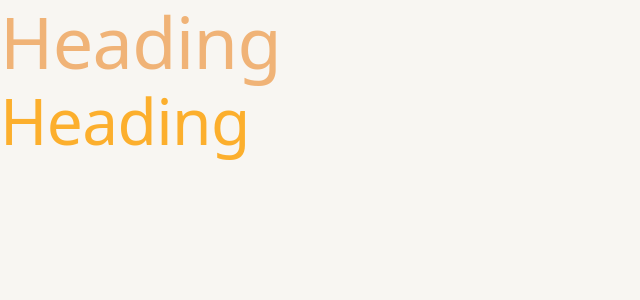
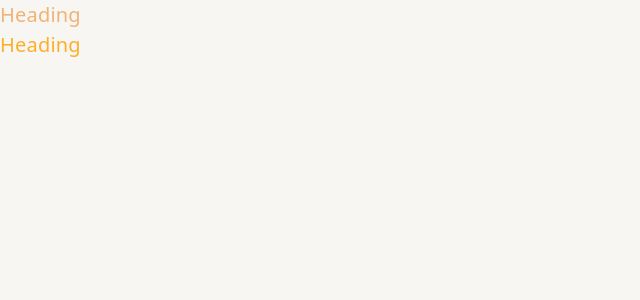
Before and after one commit to Kamesas/stelo-tailwind, a Next.js app: page / in a window 1280 px wide. Shown: the top 300 px of the page, without its empty margins (0-640 px from the left). Built offline with nearby package versions, Linux system fonts and the light colour scheme.

Commit message:
improve: typography theme

```diff
--- a/src/app/globals.css
+++ b/src/app/globals.css
@@ -8,5 +8,5 @@ body {
   color: var(--color-plum);
   font-family: var(--font-pastiche);
 
-  @apply text-body-1;
+   @apply type-body-1;
 }
--- a/src/app/theme/typography-tokens.css
+++ b/src/app/theme/typography-tokens.css
@@ -19,19 +19,19 @@
   --font-smoothing: antialiased;
 
   /* --- Font Size Scale (text-s-*) --- */
-  --text-s-12: 12px;
-  --text-s-14: 14px;
-  --text-s-16: 16px;
-  --text-s-18: 18px;
-  --text-s-20: 20px;
-  --text-s-22: 22px;
-  --text-s-24: 24px;
-  --text-s-26: 26px;
-  --text-s-32: 32px;
-  --text-s-36: 36px;
-  --text-s-40: 40px;
-  --text-s-48: 48px;
-  --text-s-56: 56px;
-  --text-s-64: 64px;
-  --text-s-72: 72px;
+  --text-s-12: 0.75rem;     /* 12px */
+  --text-s-14: 0.875rem;    /* 14px */
+  --text-s-16: 1rem;        /* 16px */
+  --text-s-18: 1.125rem;    /* 18px */
+  --text-s-20: 1.25rem;     /* 20px */
+  --text-s-22: 1.375rem;    /* 22px */
+  --text-s-24: 1.5rem;      /* 24px */
+  --text-s-26: 1.625rem;    /* 26px */
+  --text-s-32: 2rem;        /* 32px */
+  --text-s-36: 2.25rem;     /* 36px */
+  --text-s-40: 2.5rem;      /* 40px */
+  --text-s-48: 3rem;        /* 48px */
+  --text-s-56: 3.5rem;      /* 56px */
+  --text-s-64: 4rem;        /* 64px */
+  --text-s-72: 4.5rem;      /* 72px */
 }
--- a/src/app/theme/typography.css
+++ b/src/app/theme/typography.css
@@ -1,149 +1,167 @@
 /*
   --- How to Use Typography Utilities---
-    Headings:   text-h[1..6]
-    Body:       text-body-[1|2], text-body-[1|2]-md
-    Metadata:   text-meta-[data|data-md|eyebrow|nav|footer|cta]
+    Headings:   type-h[1..6]
+    Body:       type-body-[1|2], type-body-[1|2]-md
+    Metadata:   type-meta-[data|data-md|eyebrow|nav|footer|cta]
 */
 
 /* --- Headings --- */
-@utility text-h1 {
-  @apply text-s-48;
+@utility type-h1 {
+  font-size: var(--text-s-48, 3rem);
   font-family: var(--font-pastiche);
-  font-weight: 400;
+  font-weight: var(--font-weight-regular, 400);
   line-height: 1.15;
   letter-spacing: -0.01em;
   @media (min-width: 768px) {
-    @apply text-s-72;
+    font-size: var(--text-s-72, 4.5rem);
   }
 }
-@utility text-h2 {
-  @apply text-s-40;
+@utility type-h2 {
+  font-size: var(--text-s-40, 2.5rem);
   font-family: var(--font-pastiche);
-  font-weight: 400;
+  font-weight: var(--font-weight-regular, 400);
   line-height: 1.2;
   letter-spacing: -0.01em;
   @media (min-width: 768px) {
-    @apply text-s-64;
+    font-size: var(--text-s-64, 4rem);
   }
 }
-@utility text-h3 {
-  @apply text-s-36;
+@utility type-h3 {
+  font-size: var(--text-s-36, 2.25rem);
   font-family: var(--font-pastiche);
-  font-weight: 400;
+  font-weight: var(--font-weight-regular, 400);
   line-height: 1.2;
   letter-spacing: -0.01em;
   @media (min-width: 768px) {
-    @apply text-s-56;
+    font-size: var(--text-s-56, 3.5rem);
   }
 }
-@utility text-h4 {
-  @apply text-s-32;
+@utility type-h4 {
+  font-size: var(--text-s-32, 2rem);
   font-family: var(--font-pastiche);
-  font-weight: 400;
+  font-weight: var(--font-weight-regular, 400);
   line-height: 1.2;
   letter-spacing: -0.01em;
   @media (min-width: 768px) {
-    @apply text-s-48;
+    font-size: var(--text-s-48, 3rem);
   }
 }
-@utility text-h5 {
-  @apply text-s-24;
+@utility type-h5 {
+  font-size: var(--text-s-24, 1.5rem);
   font-family: var(--font-pastiche);
-  font-weight: 400;
+  font-weight: var(--font-weight-regular, 400);
   line-height: 1.2;
   letter-spacing: -0.01em;
   @media (min-width: 768px) {
-    @apply text-s-32;
+    font-size: var(--text-s-32, 2rem);
   }
 }
-@utility text-h6 {
-  @apply text-s-22;
+@utility type-h6 {
+  font-size: var(--text-s-22, 1.375rem);
   font-family: var(--font-pastiche);
-  font-weight: 400;
+  font-weight: var(--font-weight-regular, 400);
   line-height: 1.2;
   letter-spacing: -0.01em;
   @media (min-width: 768px) {
-    @apply text-s-26;
+    font-size: var(--text-s-26, 1.625rem);
   }
 }
 
 /* --- Body Text --- */
-@utility text-body-1 {
-  @apply text-s-18;
+@utility type-body-1 {
+  font-size: var(--text-s-18, 1.125rem);
   font-family: var(--font-pastiche);
-  font-weight: 400;
+  font-weight: var(--font-weight-regular, 400);
   line-height: 1.5;
   letter-spacing: 0.01em;
   @media (min-width: 768px) {
-    @apply text-s-20;
+    font-size: var(--text-s-20, 1.25rem);
   }
 }
-@utility text-body-1-md {
-  @apply text-body-1 font-medium;
-}
-@utility text-body-2 {
-  @apply text-s-14;
+@utility type-body-1-md {
+  font-size: var(--text-s-18, 1.125rem);
+  font-weight: var(--font-weight-medium, 500);
   font-family: var(--font-pastiche);
-  font-weight: 400;
   line-height: 1.5;
   letter-spacing: 0.01em;
   @media (min-width: 768px) {
-    @apply text-s-16;
+    font-size: var(--text-s-20, 1.25rem);
   }
 }
-@utility text-body-2-md {
-  @apply text-body-2 font-medium;
+@utility type-body-2 {
+  font-size: var(--text-s-14, 0.875rem);
+  font-family: var(--font-pastiche);
+  font-weight: var(--font-weight-regular, 400);
+  line-height: 1.5;
+  letter-spacing: 0.01em;
+  @media (min-width: 768px) {
+    font-size: var(--text-s-16, 1rem);
+  }
+}
+@utility type-body-2-md {
+  font-size: var(--text-s-14, 0.875rem);
+  font-weight: var(--font-weight-medium, 500);
+  font-family: var(--font-pastiche);
+  line-height: 1.5;
+  letter-spacing: 0.01em;
+  @media (min-width: 768px) {
+    font-size: var(--text-s-16, 1rem);
+  }
 }
 
 /* --- Meta / Supporting UI --- */
-@utility text-meta-eyebrow {
-  @apply text-s-12;
+@utility type-meta-eyebrow {
+  font-size: var(--text-s-12, 0.75rem);
   font-family: var(--font-roboto);
-  font-weight: 400;
+  font-weight: var(--font-weight-regular, 400);
   line-height: 1.4;
   letter-spacing: 0.04em;
   text-transform: uppercase;
   @media (min-width: 768px) {
-    @apply text-s-14;
+    font-size: var(--text-s-14, 0.875rem);
   }
 }
-@utility text-meta-data {
-  @apply text-s-12;
+@utility type-meta-data {
+  font-size: var(--text-s-12, 0.75rem);
   font-family: var(--font-roboto);
-  font-weight: 400;
+  font-weight: var(--font-weight-regular, 400);
   line-height: 1.5;
   letter-spacing: 0.01em;
 }
-@utility text-meta-data-md {
-  @apply text-meta-data font-medium;
+@utility type-meta-data-md {
+  font-size: var(--text-s-12, 0.75rem);
+  font-weight: var(--font-weight-medium, 500);
+  font-family: var(--font-roboto);
+  line-height: 1.5;
+  letter-spacing: 0.01em;
 }
-@utility text-meta-nav {
-  @apply text-s-16;
+@utility type-meta-nav {
+  font-size: var(--text-s-16, 1rem);
   font-family: var(--font-pastiche);
-  font-weight: 400;
+  font-weight: var(--font-weight-regular, 400);
   line-height: 1.4;
   letter-spacing: 0.01em;
   @media (min-width: 768px) {
-    @apply text-s-14;
+    font-size: var(--text-s-14, 0.875rem);
   }
 }
-@utility text-meta-footer {
-  @apply text-s-16;
+@utility type-meta-footer {
+  font-size: var(--text-s-16, 1rem);
   font-family: var(--font-pastiche);
-  font-weight: 400;
+  font-weight: var(--font-weight-regular, 400);
   line-height: 1.5;
   letter-spacing: 0.01em;
   @media (min-width: 768px) {
-    @apply text-s-14;
+    font-size: var(--text-s-14, 0.875rem);
   }
 }
-@utility text-meta-cta {
-  @apply text-s-14;
+@utility type-meta-cta {
+  font-size: var(--text-s-14, 0.875rem);
   font-family: var(--font-pastiche);
-  font-weight: 400;
+  font-weight: var(--font-weight-regular, 400);
   line-height: 1.1;
   letter-spacing: 0.01em;
   @media (min-width: 768px) {
-    @apply text-s-16;
+    font-size: var(--text-s-16, 1rem);
   }
 }
```
